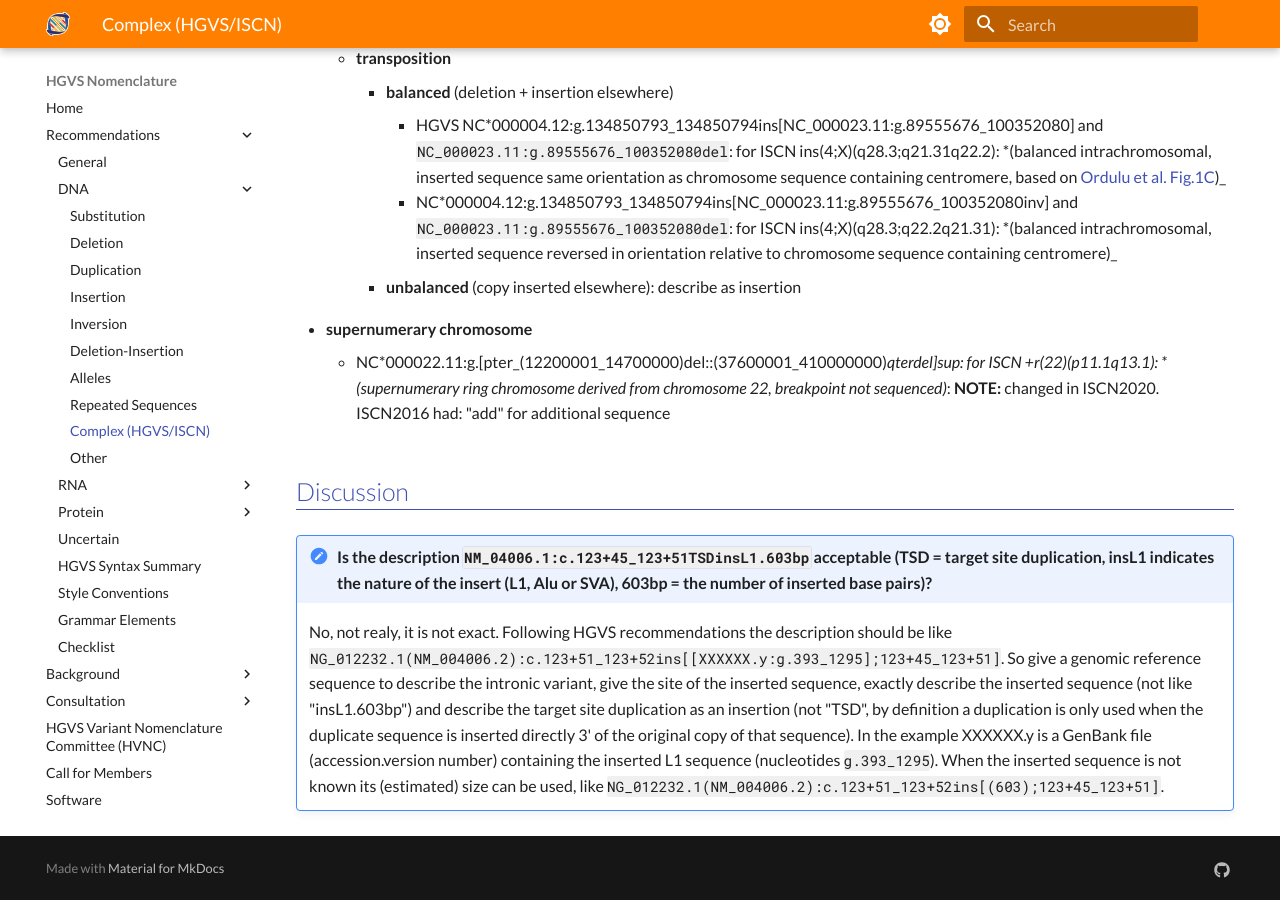
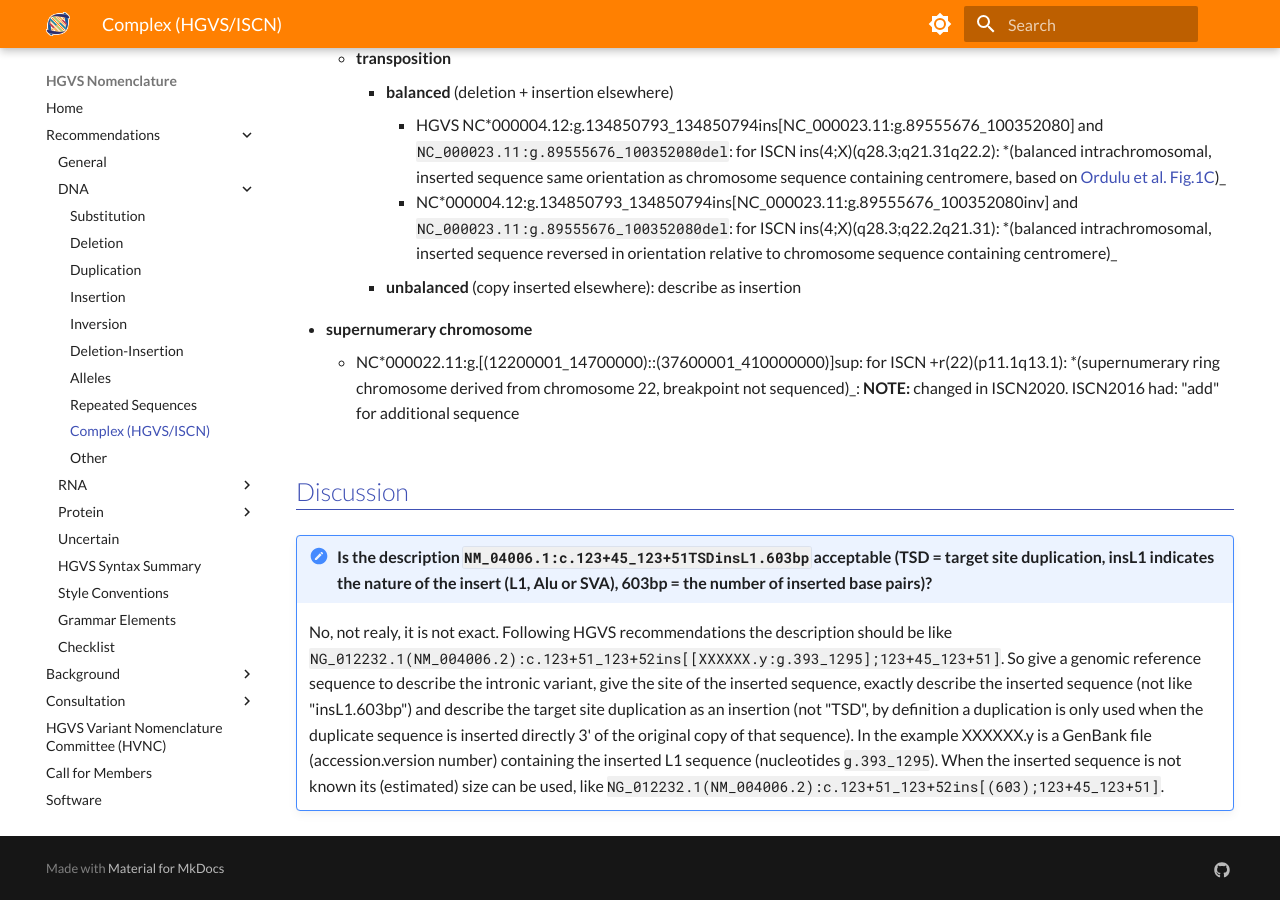
Before and after one commit to HGVSnomenclature/hgvs-nomenclature, an MkDocs documentation site: the page built from docs/recommendations/DNA/complex.md, in a window 1280 px wide and 900 px high, scrolled down 3055 px. Built offline with MkDocs 1.6.1 and Material for MkDocs 9.7.7, drawn with Linux system fonts in a browser that asks for light colours.

Commit message:
Update complex.md
by definition "::" is used to indicate the fusion molecule, it is not necessary what is deleted, this is obvious from the "::".

```diff
--- a/docs/recommendations/DNA/complex.md
+++ b/docs/recommendations/DNA/complex.md
@@ -66,7 +66,7 @@ The named ISCN extension has been introduced in 2016 and was modified last in Ma
             - NC*000004.12:g.134850793_134850794ins[NC_000023.11:g.89555676_100352080inv] and `NC_000023.11:g.89555676_100352080del`: for ISCN ins(4;X)(q28.3;q22.2q21.31): *(balanced intrachromosomal, inserted sequence reversed in orientation relative to chromosome sequence containing centromere)_
         - **unbalanced** (copy inserted elsewhere): describe as insertion
 - **supernumerary chromosome**
-    - NC*000022.11:g.[pter_(12200001_14700000)del::(37600001_410000000)_qterdel]sup: for ISCN +r(22)(p11.1q13.1): *(supernumerary ring chromosome derived from chromosome 22, breakpoint not sequenced)_: **NOTE:** changed in ISCN2020. ISCN2016 had: "add" for additional sequence
+    - NC*000022.11:g.[(12200001_14700000)::(37600001_410000000)]sup: for ISCN +r(22)(p11.1q13.1): *(supernumerary ring chromosome derived from chromosome 22, breakpoint not sequenced)_: **NOTE:** changed in ISCN2020. ISCN2016 had: "add" for additional sequence
 
 ## Discussion
 
```
